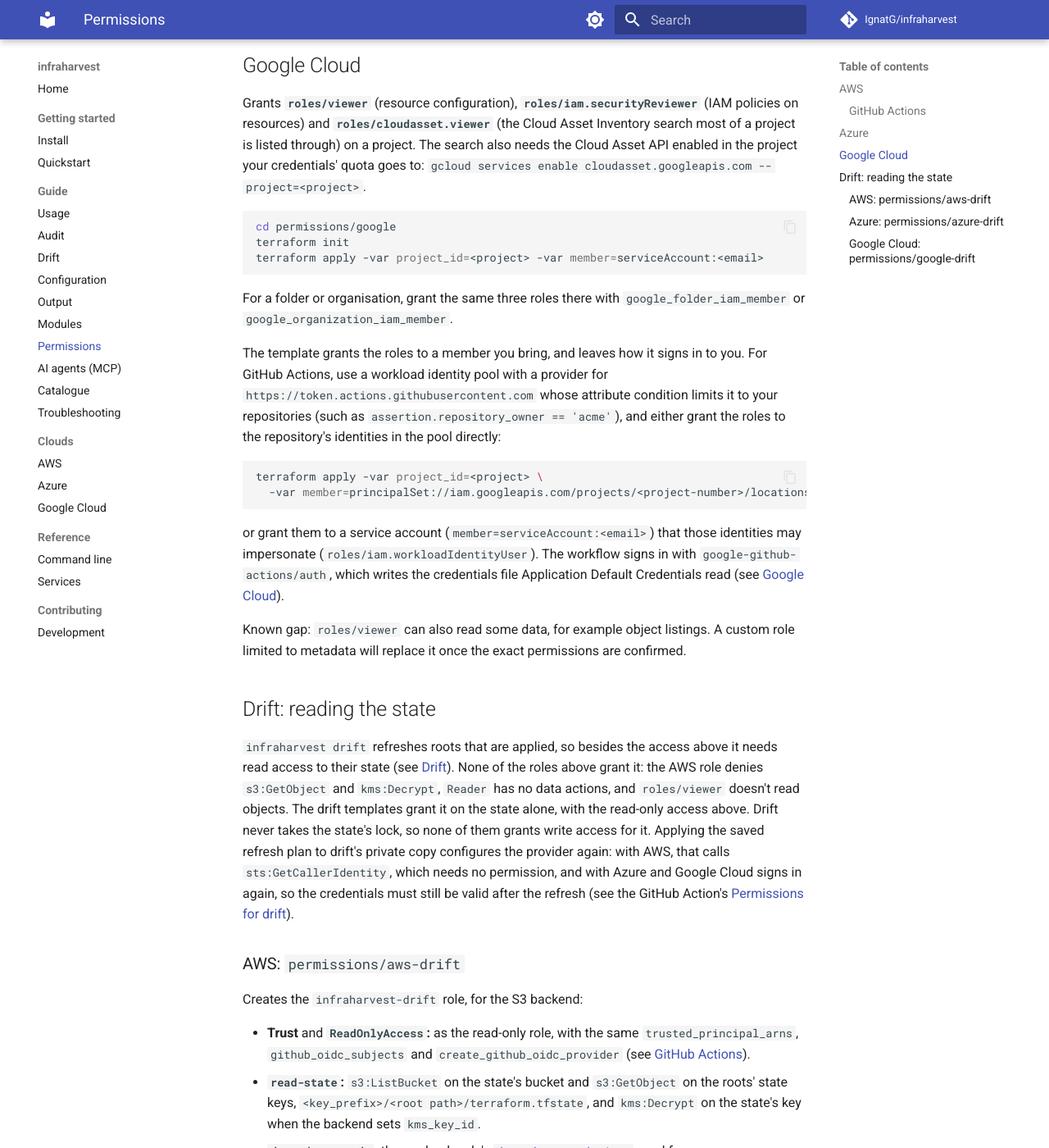
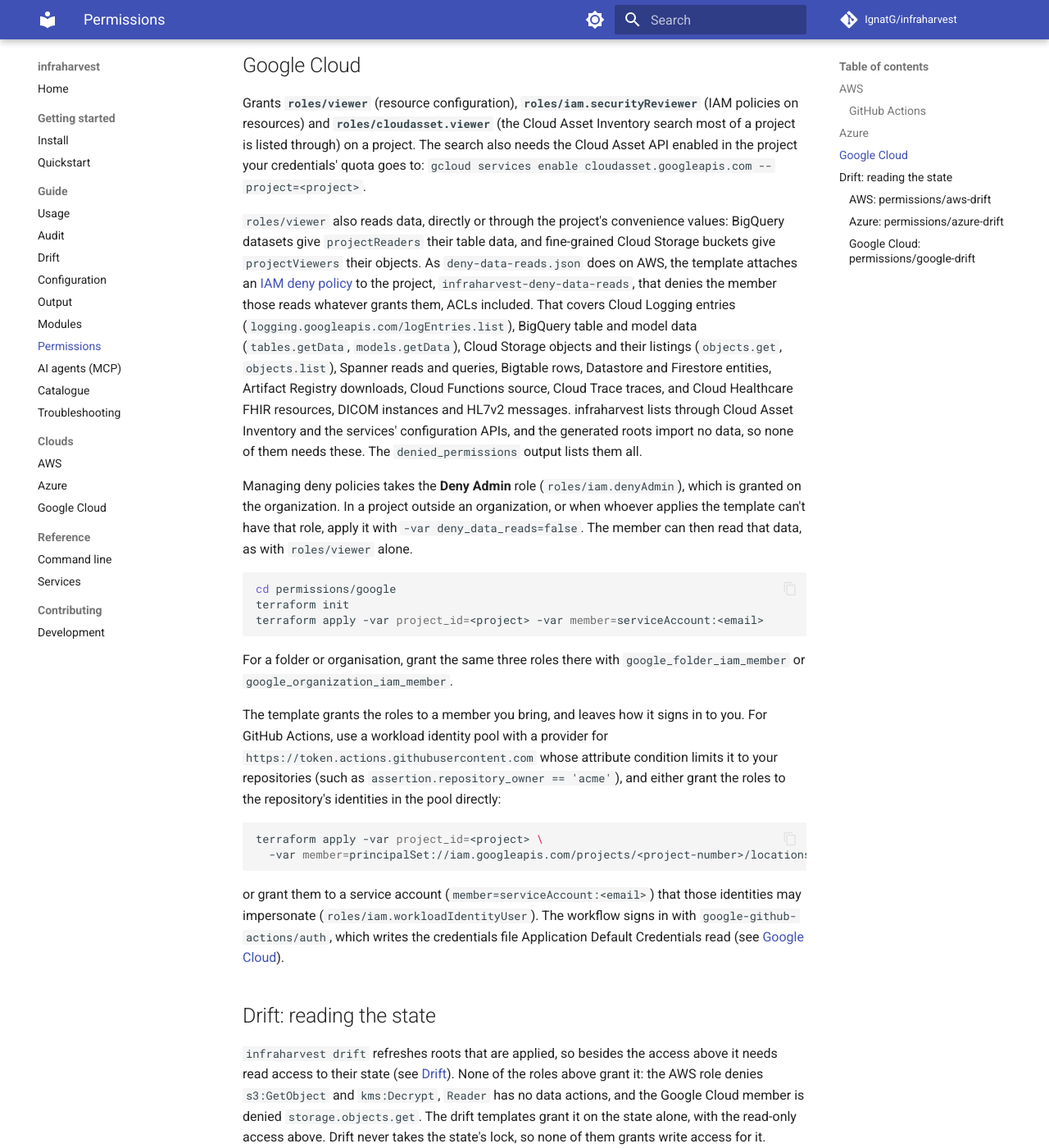
Before and after one commit to IgnatG/infraharvest, an MkDocs documentation site: the page built from docs/permissions.md, in a window 1280 px wide and 1400 px high, scrolled down 3020 px. Shown: the whole window at 82% size. Built offline with MkDocs 1.6.1 and Material for MkDocs 9.7.7, drawn with Linux system fonts in a browser that asks for light colours; comment, search, counter and statistics services are not loaded; some of the changed text lies outside the part shown.

Commit message:
fix(permissions): deny the Google member the data reads roles/viewer allows
roles/viewer reads Cloud Logging entries, and through the project's
convenience values BigQuery table data and Cloud Storage objects, which
the AWS template denies. Attach an IAM deny policy to the project that
denies the member those and the other data-plane reads roles/viewer
allows and deny policies support: Spanner, Bigtable, Datastore, Artifact
Registry downloads, Cloud Functions source, Cloud Trace and Cloud
Healthcare. The drift template's policy leaves Cloud Storage objects
out, as a deny policy can't spare the state's bucket. Both can be left
out with deny_data_reads=false, as deny policies need the Deny Admin
role on an organization.

````diff
--- a/docs/permissions.md
+++ b/docs/permissions.md
@@ -72,6 +72,10 @@ The subject is matched exactly, so add a credential for each branch or GitHub en
 
 Grants **`roles/viewer`** (resource configuration), **`roles/iam.securityReviewer`** (IAM policies on resources) and **`roles/cloudasset.viewer`** (the Cloud Asset Inventory search most of a project is listed through) on a project. The search also needs the Cloud Asset API enabled in the project your credentials' quota goes to: `gcloud services enable cloudasset.googleapis.com --project=<project>`.
 
+`roles/viewer` also reads data, directly or through the project's convenience values: BigQuery datasets give `projectReaders` their table data, and fine-grained Cloud Storage buckets give `projectViewers` their objects. As `deny-data-reads.json` does on AWS, the template attaches an [IAM deny policy](https://cloud.google.com/iam/docs/deny-overview) to the project, `infraharvest-deny-data-reads`, that denies the member those reads whatever grants them, ACLs included. That covers Cloud Logging entries (`logging.googleapis.com/logEntries.list`), BigQuery table and model data (`tables.getData`, `models.getData`), Cloud Storage objects and their listings (`objects.get`, `objects.list`), Spanner reads and queries, Bigtable rows, Datastore and Firestore entities, Artifact Registry downloads, Cloud Functions source, Cloud Trace traces, and Cloud Healthcare FHIR resources, DICOM instances and HL7v2 messages. infraharvest lists through Cloud Asset Inventory and the services' configuration APIs, and the generated roots import no data, so none of them needs these. The `denied_permissions` output lists them all.
+
+Managing deny policies takes the **Deny Admin** role (`roles/iam.denyAdmin`), which is granted on the organization. In a project outside an organization, or when whoever applies the template can't have that role, apply it with `-var deny_data_reads=false`. The member can then read that data, as with `roles/viewer` alone.
+
 ```sh
 cd permissions/google
 terraform init
@@ -89,11 +93,10 @@ terraform apply -var project_id=<project> \
 
 or grant them to a service account (`member=serviceAccount:<email>`) that those identities may impersonate (`roles/iam.workloadIdentityUser`). The workflow signs in with `google-github-actions/auth`, which writes the credentials file Application Default Credentials read (see [Google Cloud](google.md)).
 
-Known gap: `roles/viewer` can also read some data, for example object listings. A custom role limited to metadata will replace it once the exact permissions are confirmed.
 
 ## Drift: reading the state
 
-`infraharvest drift` refreshes roots that are applied, so besides the access above it needs read access to their state (see [Drift](drift.md#credentials)). None of the roles above grant it: the AWS role denies `s3:GetObject` and `kms:Decrypt`, `Reader` has no data actions, and `roles/viewer` doesn't read objects. The drift templates grant it on the state alone, with the read-only access above. Drift never takes the state's lock, so none of them grants write access for it. Applying the saved refresh plan to drift's private copy configures the provider again: with AWS, that calls `sts:GetCallerIdentity`, which needs no permission, and with Azure and Google Cloud signs in again, so the credentials must still be valid after the refresh (see the GitHub Action's [Permissions for drift](https://github.com/IgnatG/infraharvest/blob/main/action/README.md#permissions-for-drift)).
+`infraharvest drift` refreshes roots that are applied, so besides the access above it needs read access to their state (see [Drift](drift.md#credentials)). None of the roles above grant it: the AWS role denies `s3:GetObject` and `kms:Decrypt`, `Reader` has no data actions, and the Google Cloud member is denied `storage.objects.get`. The drift templates grant it on the state alone, with the read-only access above. Drift never takes the state's lock, so none of them grants write access for it. Applying the saved refresh plan to drift's private copy configures the provider again: with AWS, that calls `sts:GetCallerIdentity`, which needs no permission, and with Azure and Google Cloud signs in again, so the credentials must still be valid after the refresh (see the GitHub Action's [Permissions for drift](https://github.com/IgnatG/infraharvest/blob/main/action/README.md#permissions-for-drift)).
 
 ### AWS: `permissions/aws-drift`
 
@@ -135,10 +138,13 @@ terraform apply -var subscription_id=<subscription-guid> -var principal_id=<obje
 
 Grants the three roles `permissions/google` grants on the project, and **Storage Object Viewer** on the state's bucket only: `storage.objects.get`, to read `<prefix>/<root path>/default.tfstate`, and `storage.objects.list`, which the backend uses to find the workspaces.
 
+It attaches a deny policy of its own, `infraharvest-drift-deny-data-reads`, which denies the member the data reads `permissions/google` denies, all but the Cloud Storage objects. A deny policy can't spare one bucket, as its conditions match resource tags alone, so denying objects would deny the state too. Leave it out with `-var deny_data_reads=false`, as for `permissions/google`. If the member also has the read-only roles from `permissions/google`, that template's deny policy denies it the state: give drift a member of its own, or apply `permissions/google` with `-var deny_data_reads=false` and let this deny policy cover the member.
+
 ```sh
 cd permissions/google-drift
 terraform init
 terraform apply -var project_id=<project> -var member=serviceAccount:<email> -var state_bucket=acme-terraform-state
-# when permissions/google grants the member the read-only roles already:
+# when permissions/google grants the member the read-only roles already,
+# applied with -var deny_data_reads=false:
 #   -var grant_read_only=false
 ```
````
Also changed, not shown: 8 other files.
